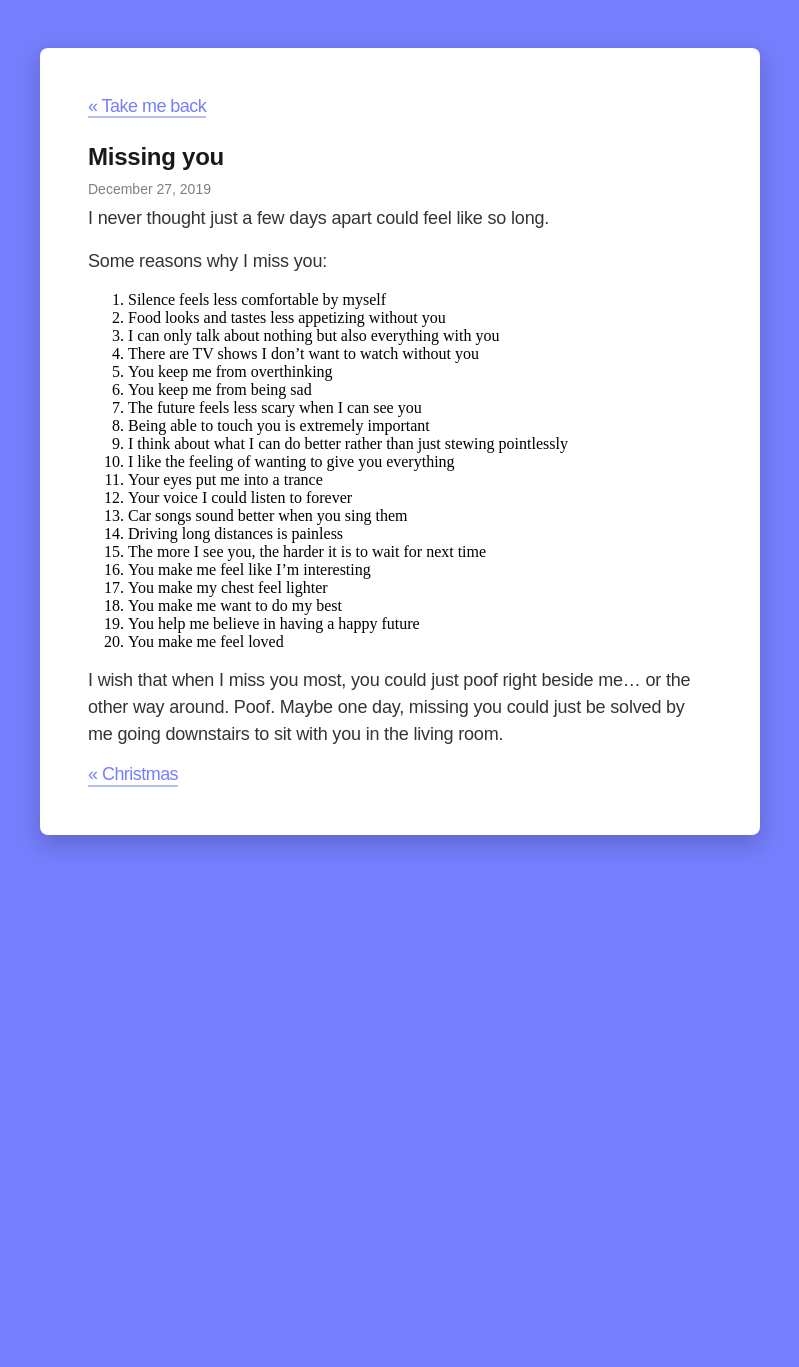
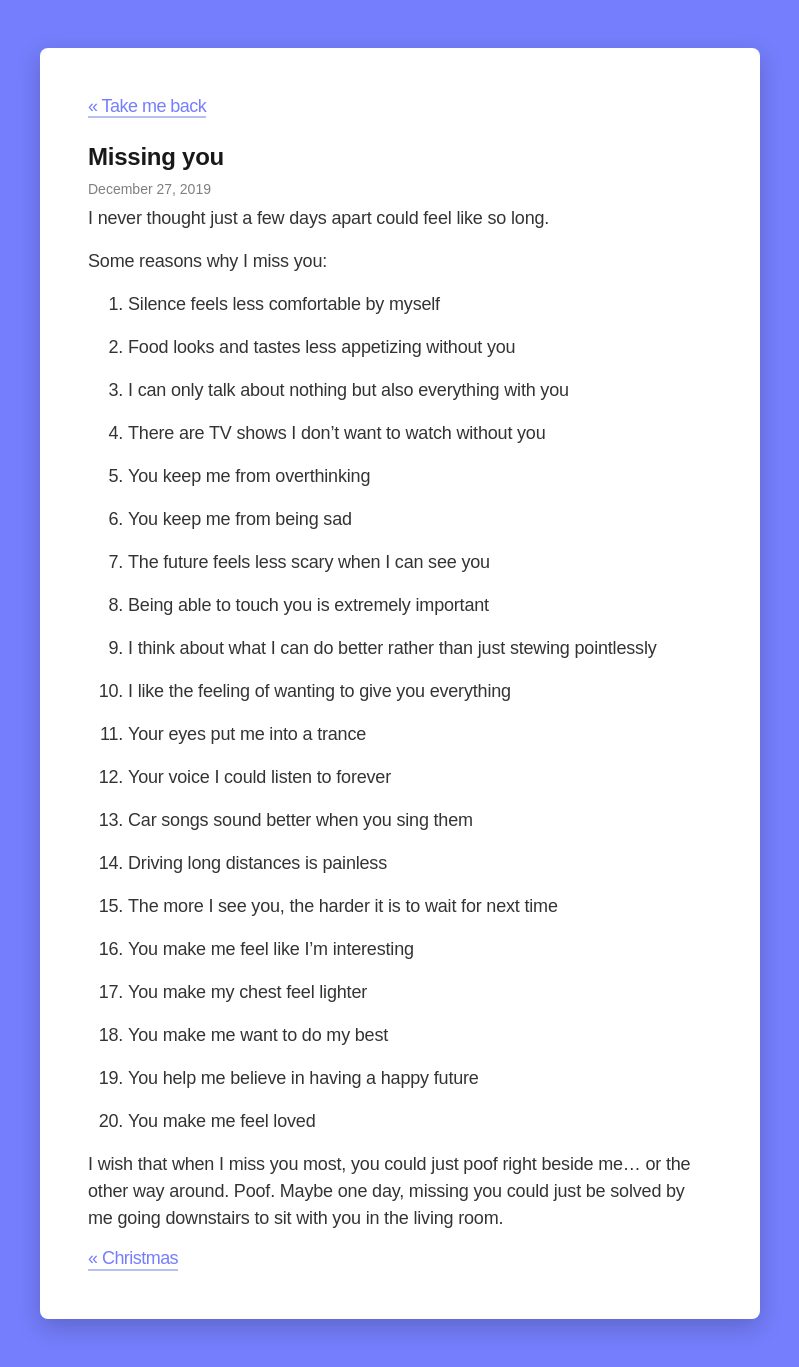
Before and after one commit to cyxzheng/cyxzheng.github.io, a Jekyll site: the page built from _entries/2019-12-27.md, in a window 1280 px wide. Shown: the whole page, without its empty margins (240-1039 px from the left). Built offline with Jekyll 4.4.1, drawn with Linux system fonts in a browser that asks for light colours; before the commit the page ends 900 px from its top, so only the background shows below that.

Commit message:
list styling

```diff
--- a/_sass/_archive.scss
+++ b/_sass/_archive.scss
@@ -42,6 +42,18 @@
     }
 
     p {
+        font-family: 'ff-tisa-sans-web-pro', sans-serif;
+        font-weight: 400;
+        font-style: normal;
+        font-size: 18px;
+        line-height: 27px;
+        margin-top: 8px;
+        margin-bottom: 16px;
+        color: rgba(0, 0, 0, 0.8);
+        letter-spacing: -0.01em;
+    }
+
+    li {
         font-family: 'ff-tisa-sans-web-pro', sans-serif;
         font-weight: 400;
         font-style: normal;
```
